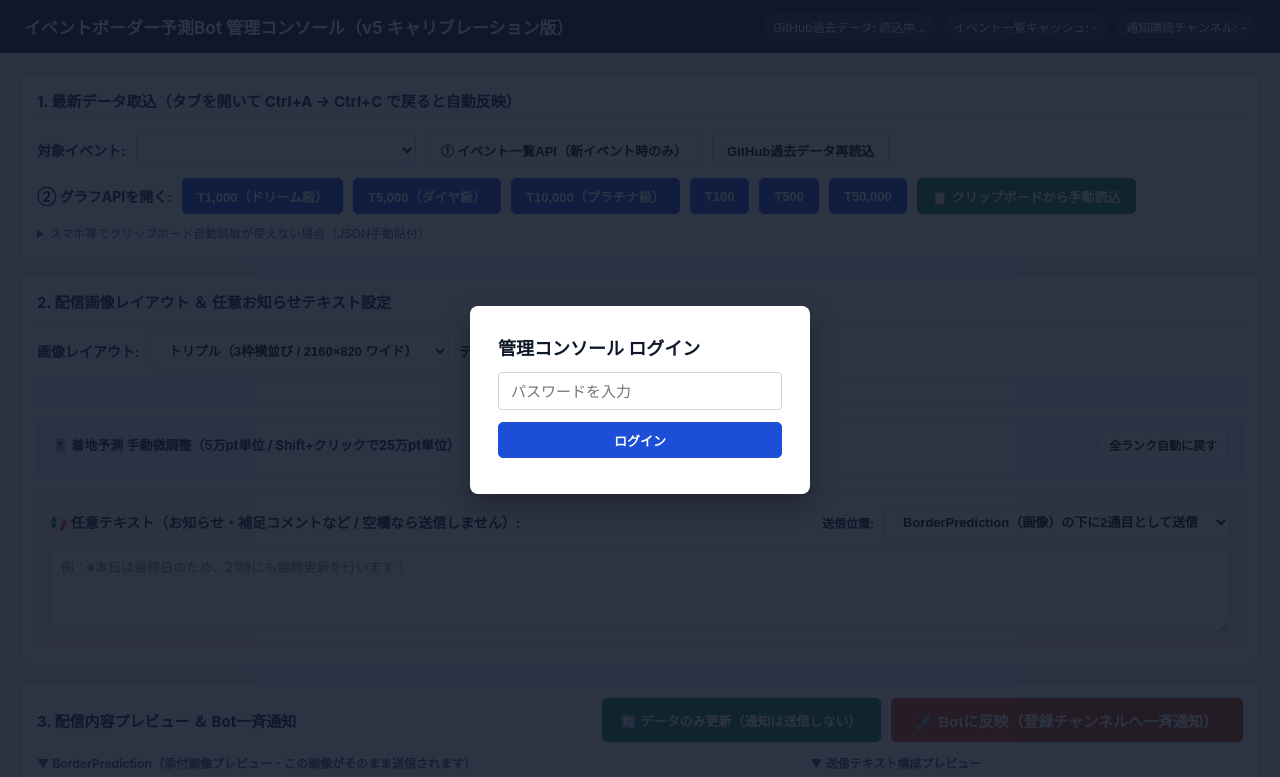
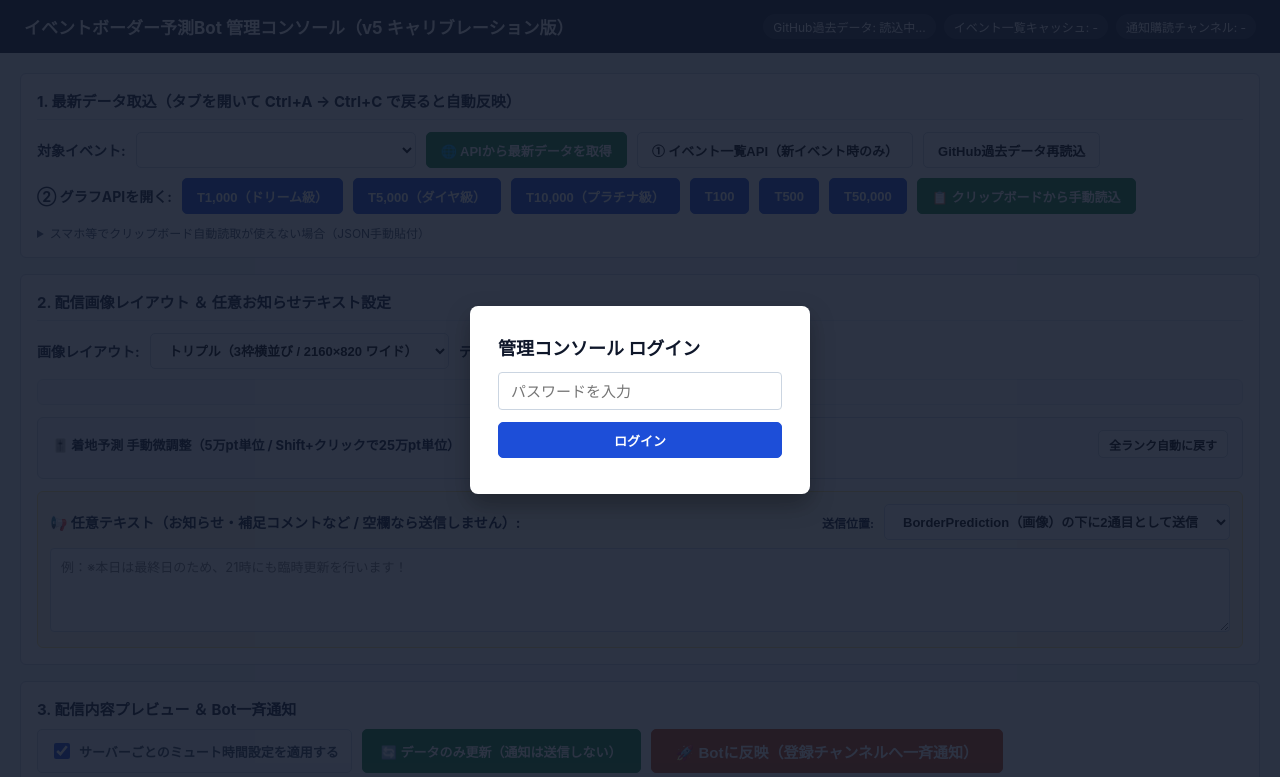
Before and after one commit to holodori-tools/border-bot, a website: page public/admin.html in a window 1280 px wide. Shown: the top 777 px of the page. Drawn offline with Linux system fonts and the light colour scheme.

Commit message:
Update admin.html

```diff
--- a/public/admin.html
+++ b/public/admin.html
@@ -101,6 +101,8 @@
     button.primary { background: var(--accent); color: #fff; border-color: var(--accent); }
     button.primary:hover { background: #1e40af; }
     button.ok { background: var(--ok); color: #fff; border-color: var(--ok); }
+    button.ok:hover { background: #166534; }
+    button:disabled { opacity: 0.55; cursor: not-allowed; }
     button.broadcast {
       background: var(--broadcast);
       color: #fff;
@@ -176,6 +178,27 @@
       background: #fffbeb;
       border: 1px solid #fde68a;
       border-radius: 6px;
+    }
+    .mute-opt-label {
+      display: inline-flex;
+      align-items: center;
+      gap: 6px;
+      font-size: 13px;
+      font-weight: 700;
+      color: #334155;
+      background: #f8fafc;
+      border: 1px solid #cbd5e1;
+      border-radius: 5px;
+      padding: 0 12px;
+      height: 44px;
+      cursor: pointer;
+      user-select: none;
+    }
+    .mute-opt-label input[type="checkbox"] {
+      width: 16px;
+      height: 16px;
+      cursor: pointer;
+      accent-color: var(--accent);
     }
     textarea {
       width: 100%;
@@ -220,6 +243,7 @@
       <div class="row" style="margin-bottom:10px;">
         <label style="font-weight:700;">対象イベント:</label>
         <select id="targetEventSelect" style="min-width:280px;"></select>
+        <button class="ok" id="fetchApiBtn" onclick="fetchFromServerApi()">🌐 APIから最新データを取得</button>
         <button onclick="openListApi()">① イベント一覧API（新イベント時のみ）</button>
         <button onclick="loadArchiveFromGithub(true)">GitHub過去データ再読込</button>
       </div>
@@ -299,6 +323,10 @@
       <div class="row" style="justify-content:space-between;margin-bottom:12px;">
         <h2 style="border:none;margin:0;padding:0;">3. 配信内容プレビュー ＆ Bot一斉通知</h2>
         <div class="row">
+          <label class="mute-opt-label" title="チェック時、各サーバーの /subscribe mutetime で設定された時間帯のチャンネルには送信をスキップします">
+            <input type="checkbox" id="chkRespectMuteTime" checked />
+            <span>サーバーごとのミュート時間設定を適用する</span>
+          </label>
           <button class="ok" id="dataOnlyBtn" style="height:44px;padding:0 18px;" onclick="triggerBroadcast(false)">🔄 データのみ更新（通知は送信しない）</button>
           <button class="broadcast" id="broadcastBtn" onclick="triggerBroadcast(true)">🚀 Botに反映（登録チャンネルへ一斉通知）</button>
         </div>
@@ -478,6 +506,56 @@
       document.getElementById("statEvents").textContent = `イベント一覧キャッシュ: ${state.events.length}件`;
       document.getElementById("statSubs").textContent = `通知購読チャンネル: ${data.subscriptionCount}ch`;
     }
+
+    async function fetchFromServerApi() {
+      const btn = document.getElementById("fetchApiBtn");
+      if (btn) {
+        btn.disabled = true;
+        btn.textContent = "API取得中...";
+      }
+      try {
+        const res = await apiFetch("/api/admin/fetch-api", { method: "POST" });
+        const rawText = await res.text();
+        let data;
+        try {
+          data = JSON.parse(rawText);
+        } catch (_) {
+          throw new Error(`サーバーから予期しない応答が返りました (HTTP ${res.status})`);
+        }
+
+        if (!res.ok || !data.ok) {
+          throw new Error(data.error || `API取得に失敗しました (HTTP ${res.status})`);
+        }
+
+        await loadServerBootstrap();
+        rebuildCombinedItems();
+
+        const targetKey = data.result && data.result.targetKey;
+        if (targetKey && state.eligibleItems.some((it) => it.key === targetKey)) {
+          state.selectedKey = targetKey;
+          state.single.key = targetKey;
+          state.dual.forEach((s) => (s.key = targetKey));
+          state.triple.forEach((s) => (s.key = targetKey));
+        }
+
+        renderAllUI();
+
+        if (data.result && data.result.fetched === false) {
+          showToast("現在開催中の対象イベントがないためスキップしました");
+        } else {
+          showToast("APIから最新データを取得し、予測・現在ボーダーを更新しました");
+        }
+      } catch (err) {
+        showToast("API取得エラー: " + err.message);
+        console.error("fetchFromServerApi error:", err);
+      } finally {
+        if (btn) {
+          btn.disabled = false;
+          btn.textContent = "🌐 APIから最新データを取得";
+        }
+      }
+    }
+    window.fetchFromServerApi = fetchFromServerApi;
 
     // =========================================================================
     // 2. GitHub 過去完了データの直接読込
@@ -2670,11 +2748,14 @@
         const canvas = document.getElementById("reportCanvas");
         const { blob, filename } = await canvasToOptimizedBlob(canvas);
 
+        const respectMuteEl = document.getElementById("chkRespectMuteTime");
+
         const formData = new FormData();
         formData.append("nowBorderText", buildNowBorderText());
         formData.append("customText", document.getElementById("customTextInput").value.trim());
         formData.append("customTextPosition", document.getElementById("customTextPosSelect").value);
         formData.append("notify", shouldNotify ? "true" : "false");
+        formData.append("respectMuteTime", respectMuteEl && respectMuteEl.checked ? "true" : "false");
         formData.append("eventKey", state.selectedKey || "");
         formData.append("manualAdjustments", JSON.stringify(state.manualAdjustments[state.selectedKey] || {}));
         if (blob) {
```
